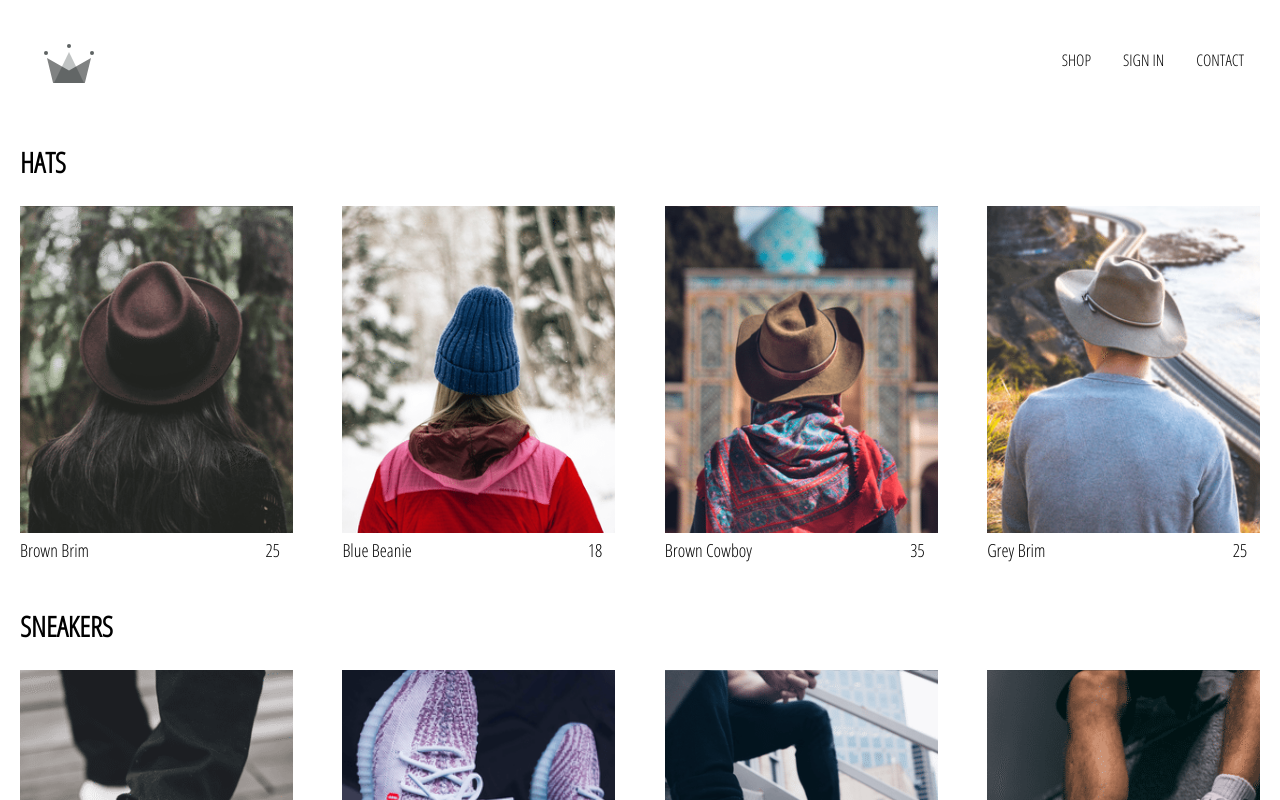
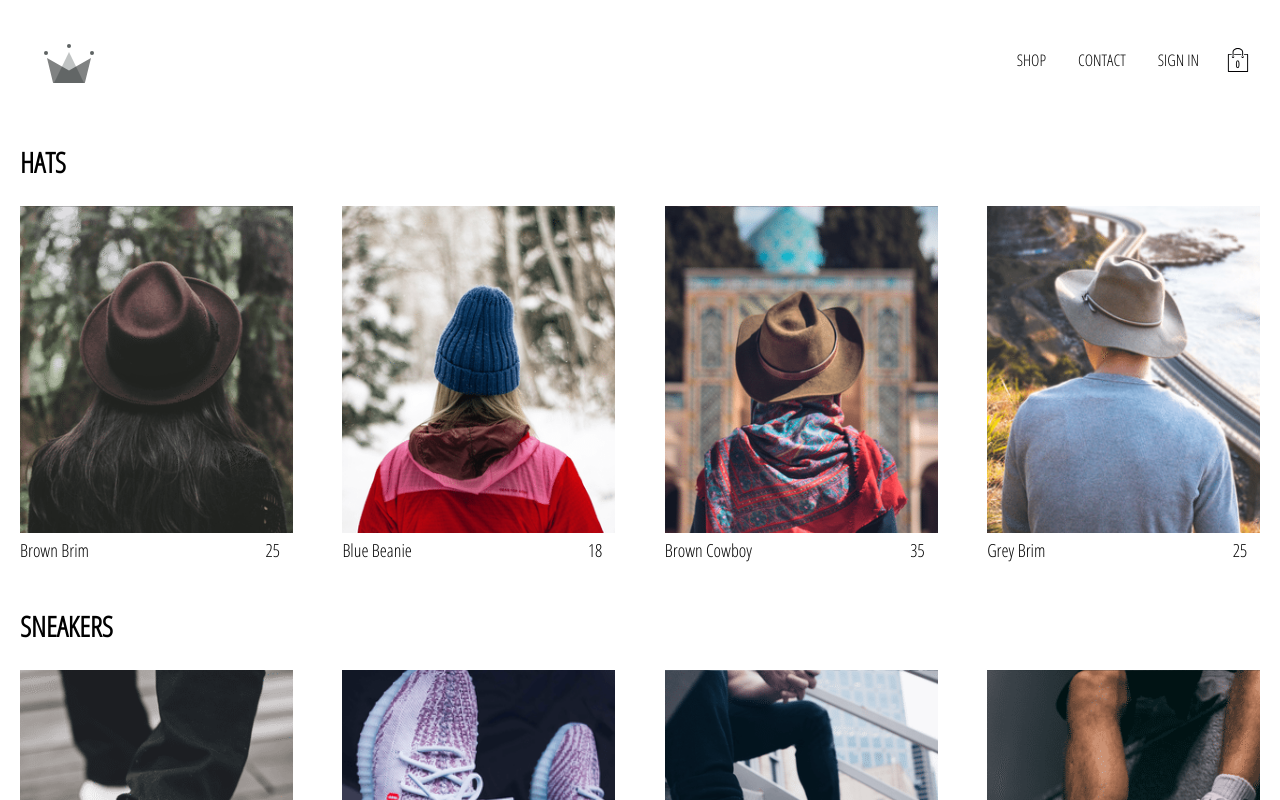
Before and after one commit to the-julianson/crown-store, a React (Create React App) app: page /shop in a window 1280 px wide. Shown: the top 800 px of the page. Built offline with nearby package versions, Linux system fonts and the light colour scheme; no server answers.

Commit message:
cart item added, cart Dropdown added, implemented cart reducer

```diff
--- /dev/null
+++ b/src/components/cart-dropdown/cart-dropdown.component.jsx
@@ -0,0 +1,14 @@
+import React from 'react'
+import './cart-dropdown.styles.scss';
+import CustomButton from '../custom-button/custom-botton.component';
+
+const CartDropdown = () => {
+    return (
+        <div className="cart-dropdown">
+            <div className="cart-items"></div>
+            <CustomButton>GO TO CHECKOUT</CustomButton>
+        </div>
+     );
+}
+
+export default CartDropdown;
--- /dev/null
+++ b/src/components/cart-dropdown/cart-dropdown.styles.scss
@@ -0,0 +1,24 @@
+.cart-dropdown {
+    position: absolute;
+    width: 240px;
+    height: 340px;
+    display: flex;
+    flex-direction: column;
+    padding: 20px;
+    border: 1px solid black;
+    background-color: white;
+    top: 90px;
+    right: 40px;
+    z-index: 5;
+
+    .cart-items {
+      height: 240px;
+      display: flex;
+      flex-direction: column;
+      overflow: scroll;
+    }
+
+    button {
+      margin-top: auto;
+    }
+  }
--- /dev/null
+++ b/src/components/cart-icon/cart-icon.component.jsx
@@ -0,0 +1,21 @@
+import React from "react";
+import "./cart-icon.styles.scss";
+import { connect } from "react-redux";
+import { toggleCartHidden } from "../../redux/cart/cart.actions";
+
+import { ReactComponent as ShoppingIcon } from "../../assets/shopping-bag.svg";
+
+// Simple CartIcon that when clicked will display drop-down menu, it also consumes the state (w/Redux)
+const CartIcon = ({toggleCartHidden}) => {
+  return (
+    <div className="cart-icon" onClick={toggleCartHidden}>
+      <ShoppingIcon className="shopping-icon" />
+      <span className="item-count">0</span>
+    </div>
+  );
+};
+
+const mapDispatchToProps = dispatch => ({
+  toggleCartHidden: () => dispatch(toggleCartHidden())
+});
+export default connect(null, mapDispatchToProps)(CartIcon);
--- /dev/null
+++ b/src/components/cart-icon/cart-icon.styles.scss
@@ -0,0 +1,21 @@
+.cart-icon {
+  width: 45px;
+  height: 45px;
+  position: relative;
+  display: flex;
+  align-items: center;
+  justify-content: center;
+  cursor: pointer;
+
+  .shopping-icon {
+    width: 24px;
+    height: 24px;
+  }
+
+  .item-count {
+    position: absolute;
+    font-size: 10px;
+    font-weight: bold;
+    bottom: 12px;
+  }
+}
--- a/src/components/collection-item/collection-item.component.jsx
+++ b/src/components/collection-item/collection-item.component.jsx
@@ -9,8 +9,8 @@
             backgroundImage: `url(${imageUrl})`
         }}/>
         <div className="collection-footer">
-            <span class="name">{name}</span>
-            <span class="price">{price}</span>
+            <span className="name">{name}</span>
+            <span className="price">{price}</span>
         </div>
     </div>
 );
--- a/src/components/header/header.component.jsx
+++ b/src/components/header/header.component.jsx
@@ -7,8 +7,10 @@
 
 //HOC for redux
 import { connect } from "react-redux";
+import CartIcon from "../cart-icon/cart-icon.component";
+import CartDropdown from "../cart-dropdown/cart-dropdown.component";
 
-const Header = ({ currentUser }) => (
+const Header = ({ currentUser, hidden }) => (
   <div className="header">
     <Link to="/" className="logo-container">
       <Logo className="logo" />
@@ -16,6 +18,9 @@
     <div className="options">
       <Link className="option" to="/shop">
         SHOP
+      </Link>
+      <Link className="option" to="/contact">
+        CONTACT
       </Link>
       {currentUser ? (
         <div className="option" onClick={() => auth.signOut()}>
@@ -26,16 +31,17 @@
           SIGN IN
         </Link>
       )}
-      <Link className="option" to="/contact">
-        CONTACT
-      </Link>
+      <CartIcon/>
     </div>
+    {hidden ? null : <CartDropdown/>}
   </div>
 );
 
 //Pass the state as props to the component: mapStateToProps and Connect will be used when a component  needs props.
-const mapStateToProps = state => ({
-  currentUser: state.user.currentUser
+// Advanced way to destructure: nested objects or arrays.
+const mapStateToProps = ({user : {currentUser}, cart: { hidden }}) => ({
+  currentUser,
+  hidden
 })
 
 // we pass 2 arguments here, the first is the function that allows us to access the state
--- /dev/null
+++ b/src/redux/cart/cart.actions.js
@@ -0,0 +1,6 @@
+import { cartActionTypes } from "./cart.types";
+
+// payload is optative, we don't need it here.
+export const toggleCartHidden = () => ({
+    type: cartActionTypes.TOGGLE_CART_HIDDEN
+});
--- /dev/null
+++ b/src/redux/cart/cart.reducer.js
@@ -0,0 +1,20 @@
+
+import { cartActionTypes } from './cart.types';
+
+const INITIAL_STATE = {
+  hidden: true
+};
+
+const cartReducer = (state = INITIAL_STATE, action) => {
+  switch (action.type) {
+    case cartActionTypes.TOGGLE_CART_HIDDEN:
+      return {
+        ...state,
+        hidden: !state.hidden
+      };
+    default:
+      return state;
+  }
+};
+
+export default cartReducer;
--- /dev/null
+++ b/src/redux/cart/cart.types.js
@@ -0,0 +1,3 @@
+export const cartActionTypes = {
+    TOGGLE_CART_HIDDEN : 'TOGGLE_CART_HIDDEN'
+};
--- a/src/redux/root-reducer.js
+++ b/src/redux/root-reducer.js
@@ -4,9 +4,11 @@
 //just a function that combines the reducers
 import { combineReducers } from "redux";
 
-import userReducer from './user/user.reducer';
+import  userReducer  from "./user/user.reducer";
+import cartReducer from "./cart/cart.reducer";
 
 // now it only has the user, it is going to be just a Giant Object. We may have other Reducers, like stockReducer, cartReducer
 export default combineReducers({
-    user: userReducer
+    user: userReducer,
+    cart: cartReducer
 })
```
Also changed, not shown: src/assets/shopping-bag.svg (added), src/redux/user/user.reducer.js (renamed from src/redux/user/user.reducer.jsx).
